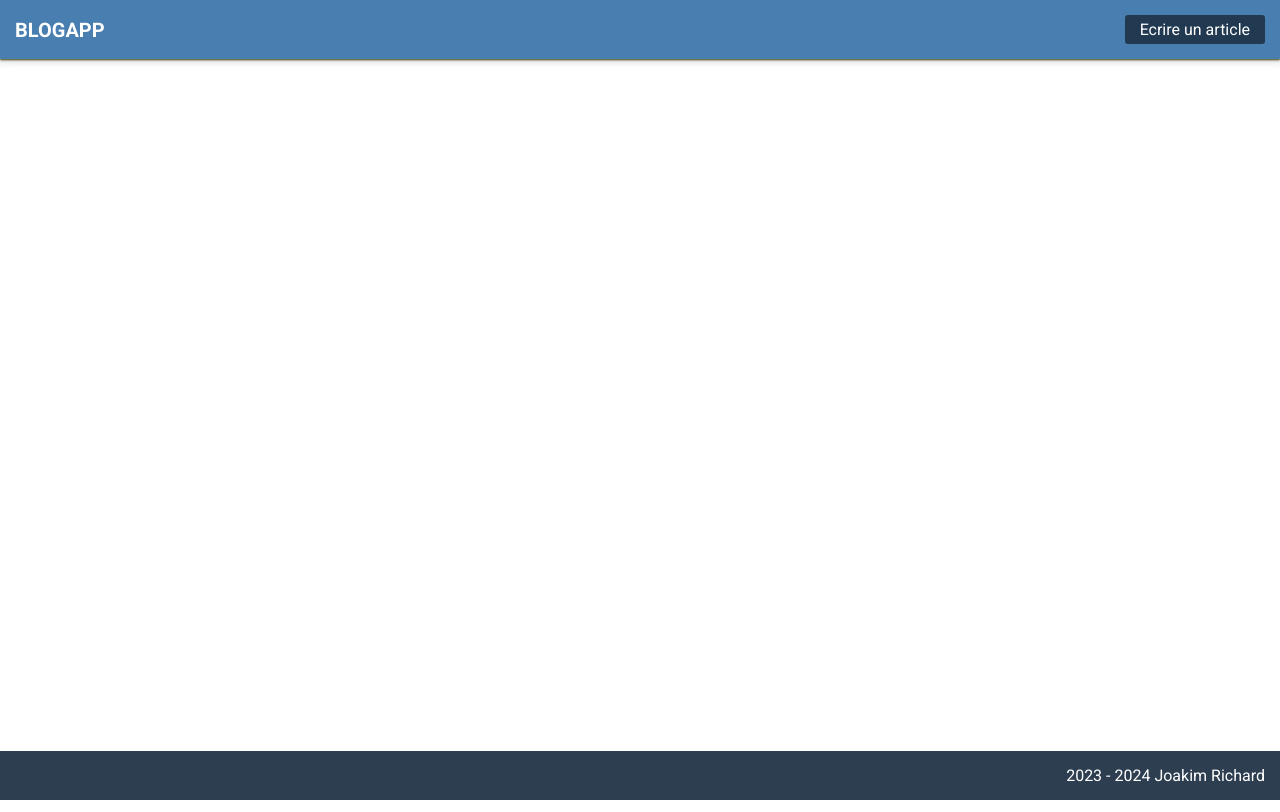
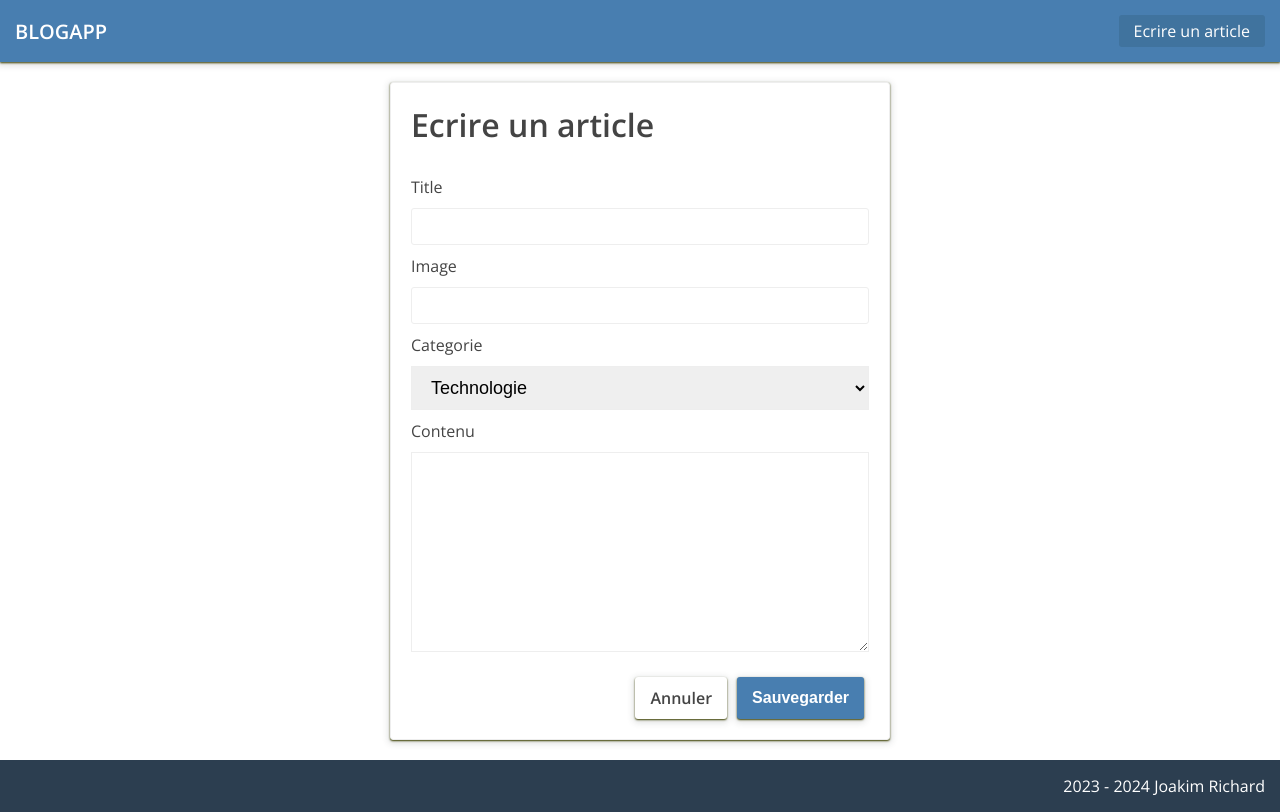
Before and after one commit to JRichard125/blogapp_php, a PHP site: page /add-article.php in a window 1280 px wide. Run offline with PHP 8.4, Linux system fonts and the light colour scheme.

Commit message:
feat: ajouter un nouvel article

```diff
--- a/add-article.php
+++ b/add-article.php
@@ -1,3 +1,82 @@
+<?php
+
+    const ERROR_REQUIRED = "Veuillez renseigner ce champ";
+    const ERROR_TITLE_TOO_SHORT = "Le titre est trop court";
+    const ERROR_CONTENT_TOO_SHORT = "L'article est trop court";
+    const ERROR_IMAGE_URL = "L'image doit etre une url valide";
+
+    $filename = __DIR__."/data/articles.json";
+    $articles = [];
+
+
+    if(file_exists($filename)) {
+        $articles = json_decode(file_get_contents($filename), true) ?? [];
+    }
+
+    $errors = [
+        'title' => '',
+        'image' => '',
+        'category' => '',
+        'content' => ''
+    ];
+
+
+    if($_SERVER['REQUEST_METHOD'] === 'POST') {
+        $_POST = filter_input_array(INPUT_POST, [
+            'title' => FILTER_SANITIZE_SPECIAL_CHARS,
+            'image' =>  FILTER_SANITIZE_URL,
+            'category' => FILTER_SANITIZE_SPECIAL_CHARS,
+            'content' => [
+                'filter' => FILTER_SANITIZE_SPECIAL_CHARS,
+                'flag' => FILTER_FLAG_NO_ENCODE_QUOTES
+            ]
+            ]);
+
+        $title = $_POST['title'] ?? '' ;
+        $image = $_POST['image'] ?? '' ;
+        $category = $_POST['category'] ?? '' ;
+        $content = $_POST['content'] ?? '' ;
+
+        if(!$title) {
+            $errors['title'] = ERROR_REQUIRED;
+        } else if (mb_strlen($title) < 5) {
+            $errors['title'] = ERROR_TITLE_TOO_SHORT;
+        }
+
+        if(!$image) {
+            $errors['image'] = ERROR_REQUIRED;
+        } else if (!filter_var($image, FILTER_VALIDATE_URL)) {
+            $errors['image'] = ERROR_IMAGE_URL;
+        }
+
+        if(!$category) {
+            $errors['category'] = ERROR_REQUIRED;
+        }
+
+        if(!$content) {
+            $errors['content'] = ERROR_REQUIRED;
+        } else if (mb_strlen($content) < 5) {
+            $errors['content'] = ERROR_CONTENT_TOO_SHORT;
+        }
+
+
+        if(empty(array_filter($errors, fn ($error) => $error !== ''))) {
+            // mon formulaire est vide
+            $newArticle = [
+                'title' => $title,
+                'image' => $image,
+                'category' => $category,
+                'content' => $content,
+                'id' => time()
+            ];
+
+            $articles = [...$articles, $newArticle];
+            file_put_contents($filename, json_encode($articles));
+        };
+    }
+
+
+?>
 <!DOCTYPE html>
 <html lang="en">
 <head>
@@ -9,7 +88,48 @@
     <div class="container">
         <?php require_once "includes/header.php" ?>
         <div class="content">
+           <div class="block p-20 form-container">
+                <h1>Ecrire un article</h1>
+                <form action="/add-article.php" method="POST">
+                    <div class="form-control">
+                        <label for="title">Title</label>
+                        <input type="text" name="title" id="title" value=<?= $title ?? '' ?>>
+                        <?php if($errors['title']) : ?>
+                        <p class="text-error"><?= $errors['title'] ?></p>
+                        <?php endif ;?>
+                    </div>
+                    <div class="form-control">
+                        <label for="image">Image</label>
+                        <input type="text" name="image" id="image" value=<?= $image ?? '' ?>>
+                        <?php if($errors['image']) : ?>
+                        <p class="text-error"><?= $errors['image'] ?></p>
+                        <?php endif ;?>
+                    </div>
+                    <div class="form-control">
+                        <label for="category">Categorie</label>
+                        <select name="category" id="category" value=<?= $category ?? '' ?>>
+                            <option value="technologie">Technologie</option>
+                            <option value="nature">Nature</option>
+                            <option value="politique">Politique</option>
+                        </select>
+                        <?php if($errors['category']) : ?>
+                        <p class="text-error"><?= $errors['category'] ?></p>
+                        <?php endif ;?>
+                    </div>
+                    <div class="form-control">
+                        <label for="content">Contenu</label>
+                        <textarea name="content"><?= $content ?? '' ?></textarea>
+                        <?php if($errors['content']) : ?>
+                        <p class="text-error"><?= $errors['content'] ?></p>
+                        <?php endif ;?>
+                    </div>
 
+                    <div class="form-action">
+                        <a href="/" class="btn btn-secondary">Annuler</a>
+                        <button class="btn btn-primary" type="submit">Sauvegarder</button>
+                    </div>
+                </form>
+           </div>
         </div>
         <?php require_once 'includes/footer.php' ?>
     </div>
--- a/public/css/style.css
+++ b/public/css/style.css
@@ -1,14 +1,15 @@
-@import url('https://fonts.googleapis.com/css2?family=Roboto:wght@100;300;400;500;700;900&display=swap');
+@import url('https://fonts.googleapis.com/css2?family=Open+Sans:wght@300;400;500;600&display=swap');
 
 :root {
-    --font-family: 'Roboto', sans-serif;
-    --primary: #487eb0;
-    --primary-dark: #213a52;
-    --dark: #2c3e50;
-    --bg-light: #ecf0f1;
+    --font-family: 'Open Sans', sans-serif;
+    --primary:#487eb0;
+    --primary-dark: #40739e;
+    --dark:#2c3e50;
+    --danger: #e74c3c;
+    --success: #2ed573;
+    --background-light:#ecf0f1;
     --text-color: #444;
-    --text-danger: red;
-    --text-color-light: #fff;
+    --text-color-light:#fff;
     --box-shadow: rgba(60, 64, 0.3) 0px 1px 2px 0px, rgba(60, 64, 67, 0.15) 0px 2px 6px 2px;
     --border: 1px solid #eee;
 }
@@ -17,7 +18,7 @@
     box-sizing: border-box;
 }
 
-html,body {
+html, body {
     margin: 0;
     padding: 0;
     font-size: 10px;
@@ -33,8 +34,8 @@ h1 {
 }
 
 ul {
-    list-style: none;
     padding: 0;
+    list-style-type: none;
 }
 
 a {
@@ -42,13 +43,68 @@ a {
     text-decoration: none;
 }
 
+/* Container */
 .container {
     font-size: 1.6rem;
     min-height: 100vh;
     display: flex;
-    flex-direction: column;
+    flex-flow: column;
+    color: var(--text-color);
 }
 
+/* text danger */
+.text-danger {
+    color: var(--danger);
+    font-size: 1.2rem;
+    font-weight: bold;
+}
+
+.text-success {
+    color: var(--success);
+    font-size: 1.2rem;
+    font-weight: bold;
+}
+
+/* Buttons */
+.btn {
+    background-color: white;
+    font-weight: 700;
+    color: var(--text-color);
+    font-size: 1.6rem;
+    border: 0;
+    padding: 1rem 1.5rem;
+    cursor: pointer;
+    border-radius: 3px;
+    margin: 0 .5rem;
+    transition: all .5s;
+    box-shadow: var(--box-shadow);
+}
+
+.btn-primary {
+    background-color: var(--primary);
+    color: var(--text-color-light);
+}
+
+.btn-danger {
+    background-color: var(--danger);
+    color: var(--text-color-light);
+}
+
+.btn-small {
+    padding: 5px 10px;
+    font-size: 1.4rem;
+}
+
+.low-opacity {
+    opacity: .2;
+}
+
+.small {
+    font-size: 1.3rem;
+    margin: 0 .5rem;
+}
+
+/* Header */
 header {
     background-color: var(--primary);
     padding: 1.5rem;
@@ -62,27 +118,38 @@ header {
 
 .header-menu {
     margin: 0;
+    display: flex;
+    flex-flow: row;
+    align-items: center;
 }
 
 .header-menu li {
+    margin-left: 5px;
     border-radius: 3px;
     padding: 5px 15px;
-    transition: background-color 0.4s;
+    transition: background-color 0.3s;
 }
 
 .header-menu li:hover {
     background-color: var(--primary-dark);
 }
 
-footer {
+li.header-profile {
+    font-weight: 700;
     background-color: var(--dark);
+    border-radius: 50%;
+    height: 40px;
+    width: 40px;
     display: flex;
-    flex-direction: row-reverse;
+    flex-flow: row;
+    justify-content: center;
+    align-items: center;
+    cursor: pointer;
 }
 
-footer p {
-    color: var(--text-color-light);
-    padding: 1.5rem;
+.active {
+    background-color: var(--primary-dark);
+    border-color: white;
 }
 
 .logo {
@@ -91,96 +158,99 @@ footer p {
     color: var(--text-color-light);
 }
 
-.content {
-    flex: 1;
+/* Formulaire */
+.form-container {
     display: flex;
-    flex-direction: row;
-    justify-content: center;
-    align-items: center;
-    color: var(--text-color);
+    flex-flow: column;
+    width: 60rem;
 }
 
-.todo-container {
-    padding: 1.5rem;
-    background-color: white;
-    border: var(--border);
-    border-radius: 3px;
-    min-width: 60rem;
-    min-height: 40rem;
-    box-shadow: var(--box-shadow);
+.form-container h1 {
+    margin-bottom: 2rem;
 }
 
-.todo-container h1 {
-    text-align: center;
+.form-control {
+    display: flex;
+    flex-flow: column;
+    margin: 1rem 0;
 }
 
-.todo-form {
-    display: flex;
-    flex-flow: row nowrap;
-    align-items: center;
+.form-control label {
+    margin-bottom: 1rem;
 }
 
-.todo-form input {
-    flex: 1;
-    margin-right: 0.5rem;
+.form-control input {
     border: var(--border);
     border-radius: 3px;
     padding: 1rem 1.5rem;
 }
 
-.btn {
-    background-color: white;
-    font-weight: 700;
-    color: var(--text-color);
-    font-size: 1.6;
+.form-control select {
     border: var(--border);
     padding: 1rem 1.5rem;
-    cursor: pointer;
-    border-radius: 3px;
-    margin: 0.5rem;
+    font-size: 1.8rem;
 }
 
-.btn:hover {
-    background-color: var(--primary);
-    color: var(--text-color-light);
+.form-control textarea {
+    border: var(--border);
+    padding: 1rem 1.5rem;
+    min-height: 20rem;
 }
 
-.btn-secondary {
-    background-color: var(--text-danger);
-    color: white;
+.form-action {
+    display: flex;
+    flex-flow: row nowrap;
+    justify-content: flex-end;
+    margin-top: 2.5rem;
 }
 
-.btn-small {
-    padding: 5px 10px;
-    font-size: 1.4rem;
+/* Footer */
+footer {
+    background: var(--dark);
+    display: flex;
+    flex-flow: row-reverse;
 }
 
-.text-danger {
-    color: red;
-    margin: .5rem 0;
+footer p {
+    color: var(--text-color-light);
+    padding: 1.5rem;
 }
 
-.todo-item {
+/* content */
+.content {
+    max-width: 100rem;
+    width: 100%;
+    flex: 1;
     display: flex;
-    flex-direction: row;
+    flex-flow: column;
+    align-self: center;
     align-items: center;
-    margin-bottom: .5rem;
-    padding: .5rem 1.5rem;
+    padding: 2rem 0;
 }
 
-.todo-item:nth-child(odd) {
-    background-color: var(--bg-light);
+/* Block */
+
+.block {
+    width: 50%;
+    border-radius: 3px;
+    border: var(--border);
+    background-color: white;
+    box-shadow: var(--box-shadow);
 }
 
-.todo-name {
-    flex: 1;
-    margin-right: 0.5rem;
+.overflow {
+    overflow: hidden;
 }
 
-.low-opacity {
-    opacity: .2;
+/* utils */
+.p-20 {
+    padding: 20px;
 }
 
-.active {
-    background-color: var(--primary-dark);
+.p-10 {
+    padding: 10px;
 }
+
+.text-error {
+    color: var(--danger);
+}
```
Also changed, not shown: data/articles.json (added, +65 -0 lines), public/css/index.css (+70 -0 lines), public/css/profile.css (added, +26 -0 lines), public/css/show-article.css (added, +45 -0 lines), public/css/connexion.css (added), public/css/form-article.css (added), public/css/logout.css (added), public/css/register.css (added).
